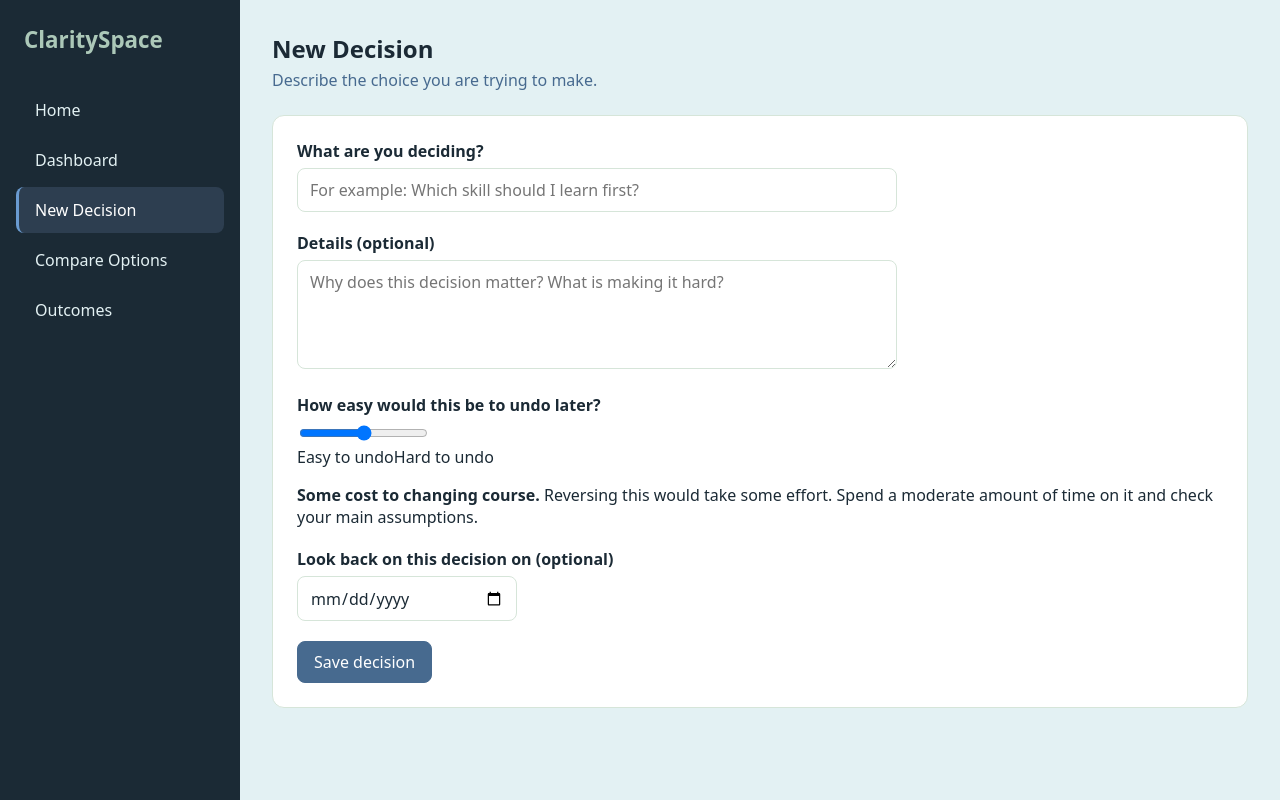
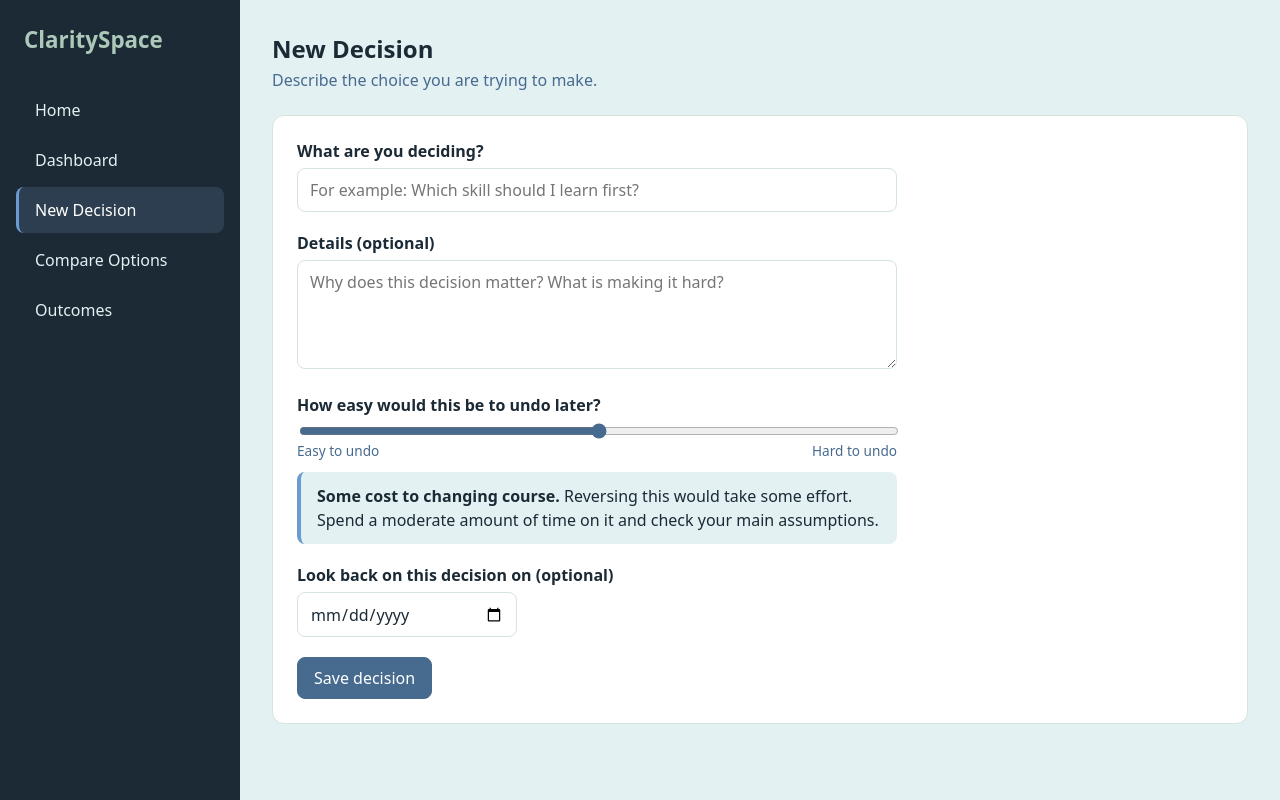
Before and after one commit to sonalstack330/ClaritySpace, a React app in the folder frontend/: page / in a window 1280 px wide. Both pictures are taken after a click on the item "New Decision". Built offline with nearby package versions, Linux system fonts and the light colour scheme; the HTML template or start-up script is replaced by a standard one.

Commit message:
Add styles for the reversibility slider and advice

```diff
--- a/frontend/src/App.css
+++ b/frontend/src/App.css
@@ -547,3 +547,42 @@
   color: #ffffff;
   font-weight: 600;
 }
+/* Reversibility */
+.form-field input[type='range'] {
+  display: block;
+  width: 100%;
+  max-width: 600px;
+  accent-color: var(--color-primary);
+}
+
+.range-labels {
+  display: flex;
+  justify-content: space-between;
+  max-width: 600px;
+  font-size: 0.85rem;
+  color: var(--color-text-muted);
+}
+
+.advice {
+  max-width: 600px;
+  margin: 0.75rem 0 0 0;
+  padding: 0.75rem 1rem;
+  border-left: 4px solid;
+  border-radius: 8px;
+  line-height: 1.5;
+}
+
+.advice-easy {
+  background-color: var(--sage-light);
+  border-color: var(--sage);
+}
+
+.advice-moderate {
+  background-color: var(--mist);
+  border-color: var(--sky);
+}
+
+.advice-hard {
+  background-color: #fbeee0;
+  border-color: var(--color-warning);
+}
```
